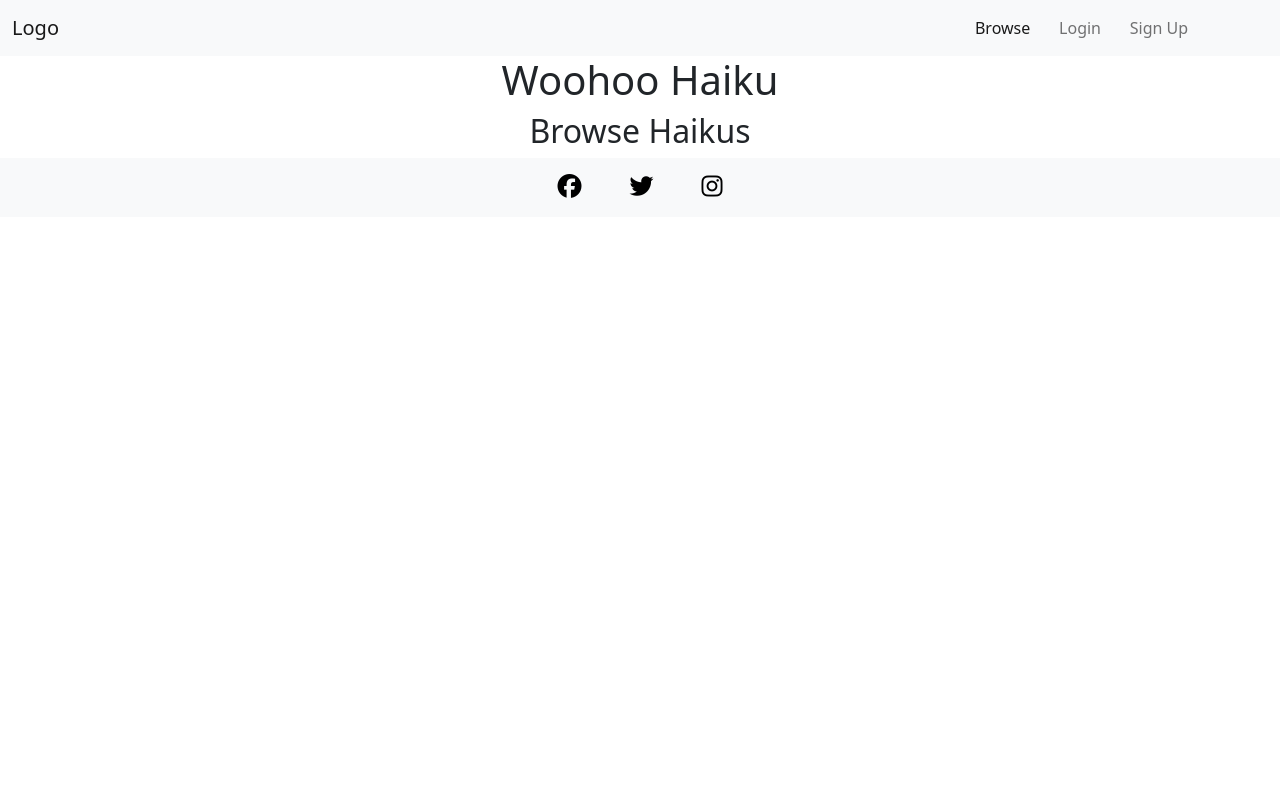
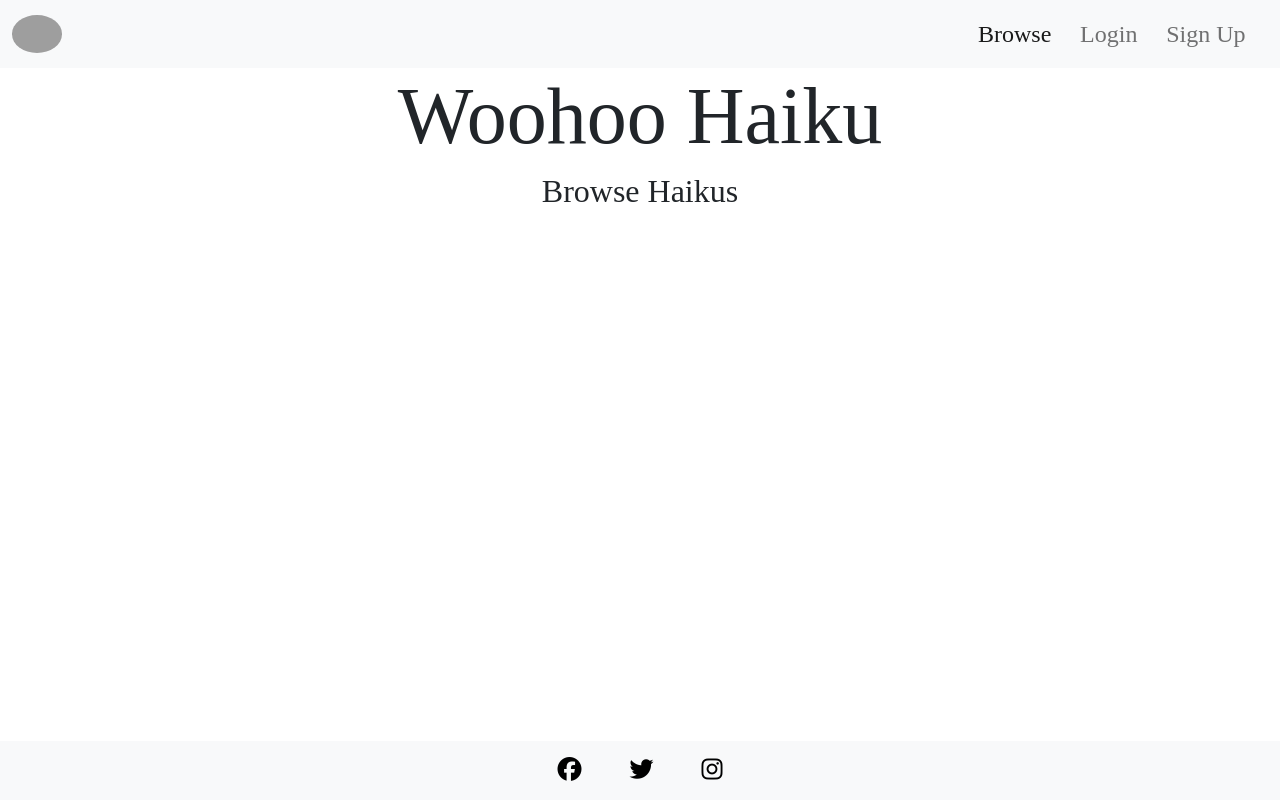
Before and after one commit to Kay-ddggxh/woohoo-haiku, a Django app: page / in a window 1280 px wide. Run offline with Django 3.2, Linux system fonts and the light colour scheme; data that the repository does not hold is empty; some libraries are stand-ins or nearby versions; some web fonts are replaced; grey boxes are pictures that could not be loaded.

Commit message:
Add logo and fonts

```diff
--- a/static/css/styles.css
+++ b/static/css/styles.css
@@ -4,6 +4,30 @@
     box-sizing: border-box;
     padding: 0;
     margin: 0;
+}
+
+/* Fonts taken from https://www.dafont.com/ - see README for individual font source */
+
+@font-face {
+    font-family: 'NINJAWARRIOR';
+    src: url(https://res.cloudinary.com/kay-ddggxh/raw/upload/v1665506970/NINJAWARRIOR.ttf);
+    font-weight: normal;
+    font-style: normal;
+}
+
+@font-face {
+    font-family: 'Dekiru';
+    src: url(https://res.cloudinary.com/kay-ddggxh/raw/upload/v1665507352/Dekiru.ttf);
+    font-weight: normal;
+    font-style: normal;
+}
+
+/* change this one !!! */
+@font-face {
+    font-family: 'Kashina';
+    src: url(https://res.cloudinary.com/kay-ddggxh/raw/upload/v1665507325/Kashina.ttf);
+    font-weight: normal;
+    font-style: normal;
 }
 
 /* General stylinng */
@@ -15,8 +39,29 @@ h4 {
     text-align: center;
 }
 
+h1 {
+    font-family: 'NINJAWARRIOR';
+    font-size: 5rem;
+}
+
+h2 {
+    font-family: 'Kashina';
+}
+
+h3 {
+    font-family: 'Dekiru';
+}
+
+main {
+    margin: 0 5vw;
+}
 
 /* Navigation styling */
+
+.logo {
+    width: 50px;
+    border-radius: 50%;
+}
 
 .nav-list {
     margin-left: 70%;
@@ -26,8 +71,26 @@ h4 {
     margin-left: .8em;
 }
 
+.nav-link {
+    font-family: 'Dekiru';
+    font-size: 1.5rem;
+}
+
+/* header styling */
+
+
+/* haiku card styling */
+
+
+.haiku-card {}
+
 
 /* Footer styling */
+
+footer {
+    position: fixed;
+    bottom: 0;
+}
 
 .social-icon {
     color: #000;
--- a/templates/base.html
+++ b/templates/base.html
@@ -29,7 +29,9 @@
         <!-- Navigation -->
         <nav class="navbar navbar-expand-lg bg-light container-fluid">
             <div class="container-fluid">
-                <a class="navbar-brand" href="#">Logo</a>
+                <a class="navbar-brand" href="{% url 'home' %}"><img class="logo"
+                        src="https://res.cloudinary.com/kay-ddggxh/image/upload/v1665505537/koi-logo_wzfcus.jpg"
+                        alt="koi fish icon"></a>
                 <button class="navbar-toggler" type="button" data-bs-toggle="collapse"
                     data-bs-target="#navbarTogglerDemo02" aria-controls="navbarTogglerDemo02" aria-expanded="false"
                     aria-label="Toggle navigation">
--- a/templates/index.html
+++ b/templates/index.html
@@ -7,7 +7,7 @@
 <div class="container-fluid">
     <div class="row d-flex justify-content-evenly">
         {% for haiku in haiku_list %}
-        <div class="col-md-5 p-3 m-3 border">
+        <div class="col-md-5 p-3 m-3 haiku-card">
             <article>
                 <h3>
                     {{ haiku.title }}
```
